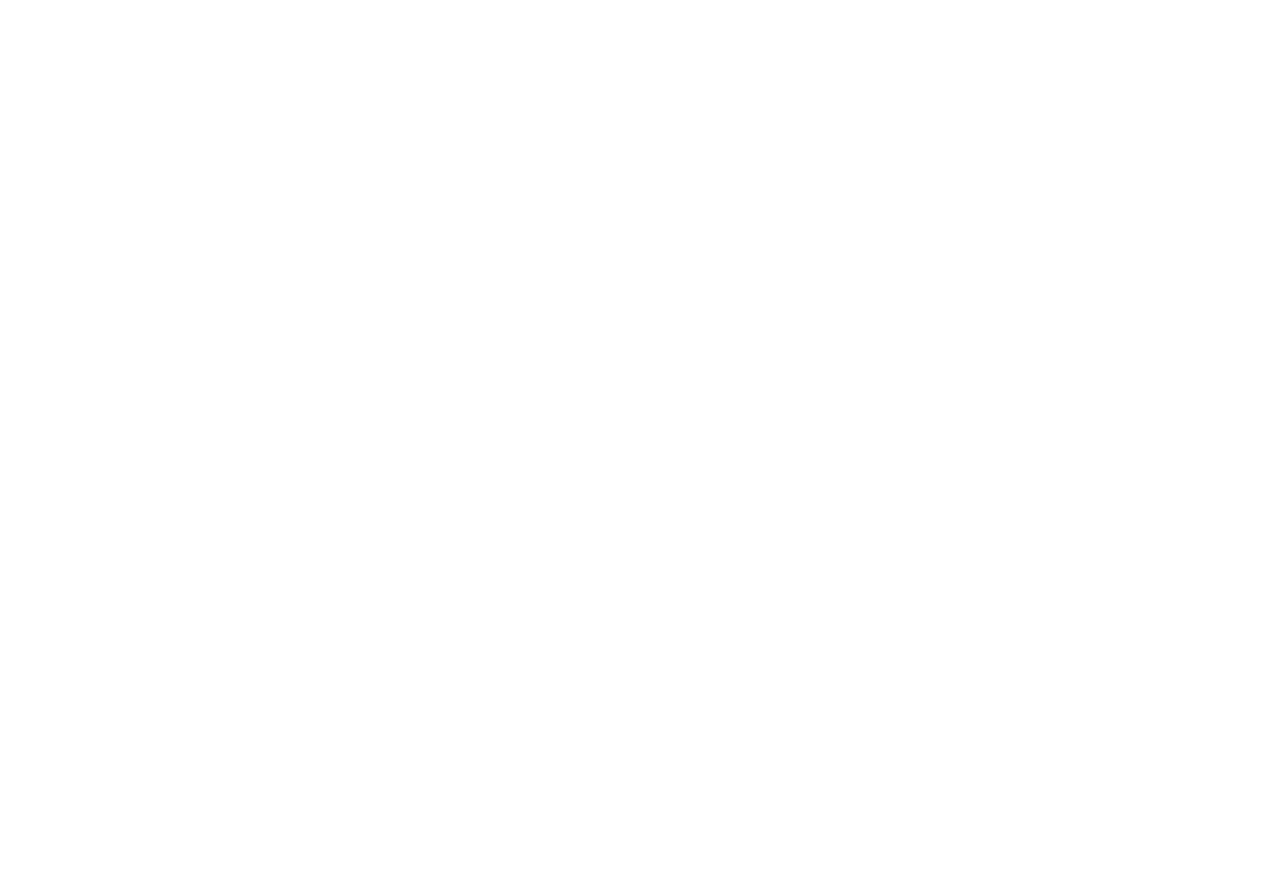
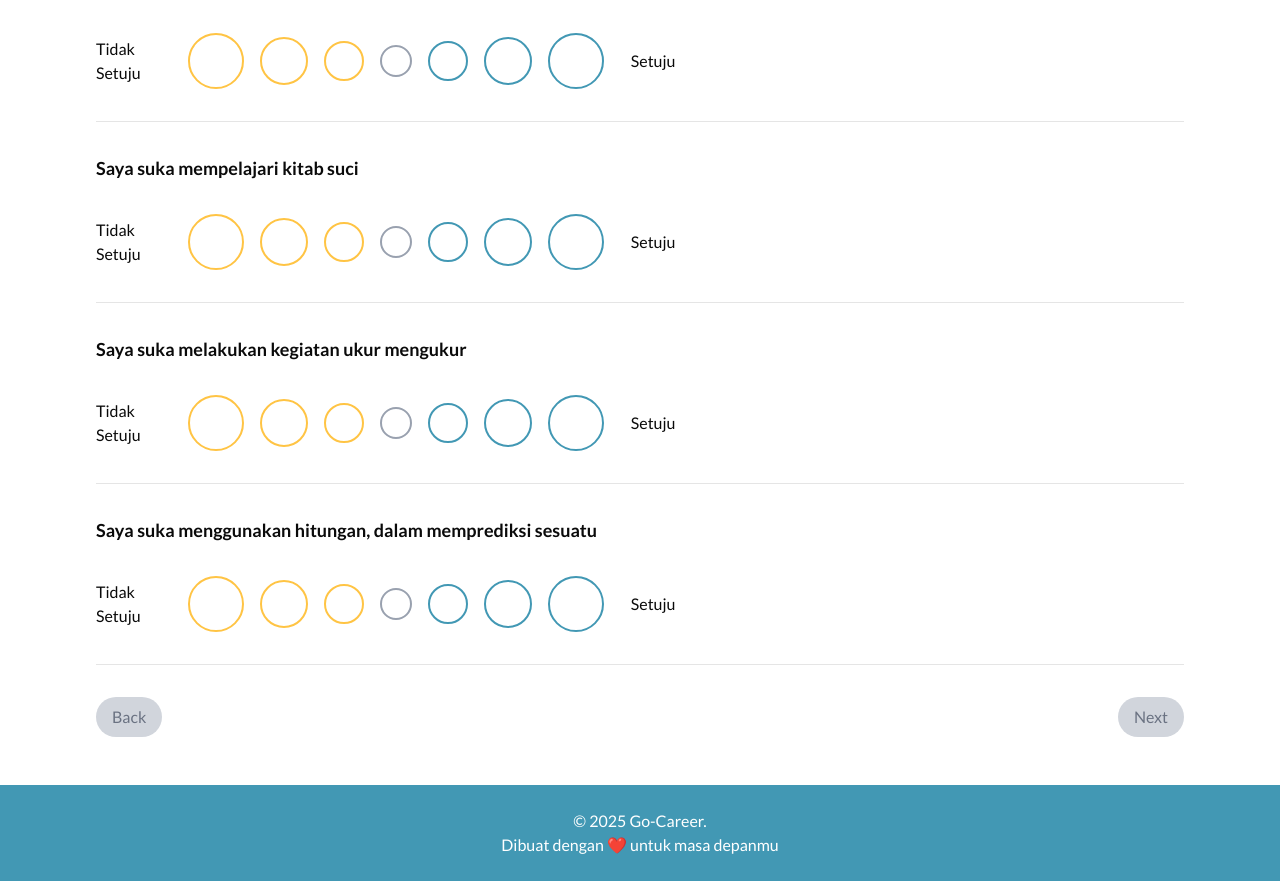
Before and after one commit to DanielRickyA/gocareer_frontend, a React (Vite) app: page /uji-coba-minat in a window 1280 px wide. Shown: the part 463-1344 px from the top of the page. Before the commit the page ends 800 px from the top, so only its background shows below. Built offline with nearby package versions, Linux system fonts and the light colour scheme.

Commit message:
Tes Minat dan perbaikan sekolah

```diff
--- a/src/page/Sekolah.tsx
+++ b/src/page/Sekolah.tsx
@@ -25,42 +25,7 @@ const sekolahList = [
       "SMAN 3 Bantul",
       "SMAN 1 Dlingo",
     ],
-    smk: [
-      {
-        nama: "SMKN 1 Bantul",
-        jurusan: [
-          "Akuntansi",
-          "Bisnis Digital",
-          "Bisnis Retail",
-          "Desain Komunikasi Visual",
-          "Layanan Perbankan Syariah",
-          "Manajemen Perkantoran",
-          "Rekayasa Perangkat Lunak",
-          "Teknik Komputer dan Jaringan",
-        ],
-      },
-      {
-        nama: "SMKN 1 Dlingo",
-        jurusan: [
-          "Desain dan Produksi Busana",
-          "Kriya Kreatif Kayu dan Rotan",
-          "Teknik Audio Video",
-        ],
-      },
-      {
-        nama: "SMKN 1 Pajangan",
-        jurusan: [
-          "Desain Pemodelan dan Informasi Bangunan",
-          "Kriya Kreatif Kayu dan Rotan",
-          "Rekayasa Perangkat Lunak",
-          "Desain Komunikasi Visual",
-          "Layanan Perbankan Syariah",
-          "Manajemen Perkantoran",
-          "Rekayasa Perangkat Lunak",
-          "Teknik Komputer dan Jaringan",
-        ],
-      },
-    ],
+    smk: ["SMKN 1 Bantul", "SMKN 1 Dlingo", "SMKN 1 Pajangan"],
   },
   {
     kabupaten: "KABUPATEN GUNUNGKIDUL",
@@ -77,40 +42,10 @@ const sekolahList = [
       "SMAN 1 Wonosari",
     ],
     smk: [
-      {
-        nama: "SMKN 1 Gedangsari",
-        jurusan: [
-          "Bisnis Digital menjadi Bisnis Retail",
-          "Teknik Elektronika Industri",
-          "Teknik Sepeda Motor",
-        ],
-      },
-      {
-        nama: "SMKN 2 Gedangsari",
-        jurusan: [
-          "Desain dan Produksi Busana",
-          "Kriya Kreatif Kayu dan Rotan",
-          "Teknik Audio Video",
-        ],
-      },
-      {
-        nama: "SMKN 1 Girisubo",
-        jurusan: [
-          "Akuntansi",
-          "Desain dan Produksi Busana",
-          "Teknik Kendaraan Ringan",
-        ],
-      },
-      {
-        nama: "SMKN 1 Ngawen",
-        jurusan: [
-          "Akuntansi",
-          "Desain Komunikasi Visual",
-          "Kuliner",
-          "Teknik Kendaraan Ringan",
-          "Teknik komputer dan Jaringan",
-        ],
-      },
+      "SMKN 1 Gedangsari",
+      "SMKN 2 Gedangsari",
+      "SMKN 1 Girisubo",
+      "SMKN 1 Ngawen",
     ],
   },
 ];
@@ -206,7 +141,7 @@ function Sekolah() {
                             <Card className="bg-[#F9FAFC] flex flex-col h-full shadow-none border-[0.3px] w-full z-20 py-2 my-2 cursor-pointer">
                               <CardContent className="flex flex-col h-full">
                                 <div className="flex justify-between items-center gap-4">
-                                  <p className=" my-2">{smk.nama}</p>
+                                  <p className=" my-2">{smk}</p>
                                 </div>
                               </CardContent>
                             </Card>
@@ -251,7 +186,7 @@ function Sekolah() {
                       {item?.smk?.map((smk) => (
                         <Card className="bg-[#F9FAFC] flex flex-col h-full shadow-none border-[0.3px] w-full z-20 py-2 my-2 ">
                           <CardContent className="flex flex-col h-full">
-                            <p className=" my-2">{smk.nama}</p>
+                            <p className=" my-2">{smk}</p>
                           </CardContent>
                         </Card>
                       ))}
--- a/src/page/TesMinat.tsx
+++ b/src/page/TesMinat.tsx
@@ -1,7 +1,54 @@
+import { Separator } from "@/components/ui/separator";
+import { useState } from "react";
+
+const tesMinatList = [
+  "Saya suka mempelajari kisah teladan tokoh agama",
+  "Saya suka mendengarkan lagulagu religi",
+  "Saya suka mempelajari kitab suci",
+  "Saya suka melakukan kegiatan ukur mengukur",
+  "Saya suka menggunakan hitungan, dalam memprediksi sesuatu",
+  "Saya menyukai grafik",
+  "Saya suka mengamati peristiwa alam",
+  "Saya suka melakukan percobaan ilmiah",
+  "Saya suka mengamati pertumbuhan tanaman",
+  "Saya suka mempelajari peta",
+  "Saya suka mempelajari budaya",
+  "Saya suka mempelajari tentang kegiatan ekonomi",
+];
+
 function TesMinat() {
+  const [page, setPage] = useState(0);
+  const perPage = 5;
+  const [answers, setAnswers] = useState<{ [key: number]: number }>({});
+
+  const startIndex = page * perPage;
+  const currentQuestions = tesMinatList.slice(startIndex, startIndex + perPage);
+
+  const totalPages = Math.ceil(tesMinatList.length / perPage);
+
+  const isAllAnswered = currentQuestions.every(
+    (_, idx) => answers[startIndex + idx] !== undefined
+  );
+
+  const handleAnswer = (questionIndex: number, value: number) => {
+    setAnswers((prev) => ({
+      ...prev,
+      [questionIndex]: value,
+    }));
+  };
+
+  const handleNext = () => {
+    if (isAllAnswered) {
+      setPage((prev) => prev + 1);
+    }
+  };
+
+  const handleBack = () => {
+    setPage((prev) => prev - 1);
+  };
   return (
     <div className="relative">
-      <div className="container mx-auto max-w-6xl 8 py-12">
+      <div className="container mx-auto max-w-6xl px-4 md:px-8 py-12 min-h-[85dvh]">
         <div className="flex gap-6 items-center justify-start">
           <img src="/icon1.png" alt="" />
           <h1 className="text-4xl md:text-5xl text-left font-bold">
@@ -12,6 +59,136 @@ function TesMinat() {
           Kenali minat belajarmu lewat tes sederhana dan akurat. Biar kamu nggak
           salah pilih jurusan!
         </p>
+        <div className="mt-8">
+          {currentQuestions.map((soal, index) => {
+            const globalIndex = startIndex + index;
+            return (
+              <>
+                <div className="mb-8" id={soal}>
+                  <p className="text-lg font-semibold">{soal}</p>
+                  <div className="flex items-center justify-start gap-8 mt-8">
+                    <div className="flex flex-col items-center">
+                      <div className="flex space-x-4 items-center">
+                        {/* Label kiri (desktop) */}
+                        <span className="hidden md:block text-sm lg:text-base">
+                          Tidak Setuju
+                        </span>
+
+                        <div className="w-full">
+                          {/* Bulatan */}
+                          <div className="flex space-x-2 md:space-x-4 items-center justify-center">
+                            {[1, 2, 3, 4, 5, 6, 7].map((num) => {
+                              const sizes = [
+                                "w-14 h-14", // 1
+                                "w-12 h-12", // 2
+                                "w-10 h-10", // 3
+                                "w-8 h-8", // 4
+                                "w-10 h-10", // 5
+                                "w-12 h-12", // 6
+                                "w-14 h-14", // 7
+                              ];
+                              const sizeClass = sizes[num - 1];
+
+                              let borderColor = "border-gray-400";
+                              let checkedColor =
+                                "peer-checked:bg-gray-400 peer-checked:border-gray-400";
+
+                              if (num < 4) {
+                                borderColor = "border-[#FFC444]";
+                                checkedColor =
+                                  "peer-checked:bg-[#FFC444] peer-checked:border-[#FFC444]";
+                              } else if (num > 4) {
+                                borderColor = "border-[#4298B4]";
+                                checkedColor =
+                                  "peer-checked:bg-[#4298B4] peer-checked:border-[#4298B4]";
+                              }
+
+                              return (
+                                <label
+                                  key={num}
+                                  className="flex flex-col items-center cursor-pointer"
+                                >
+                                  <input
+                                    type="radio"
+                                    name={`soal-${globalIndex}`}
+                                    value={num}
+                                    checked={answers[globalIndex] === num}
+                                    onChange={() =>
+                                      handleAnswer(globalIndex, num)
+                                    }
+                                    className="hidden peer"
+                                  />
+
+                                  <div
+                                    className={`rounded-full border-2 ${sizeClass} ${borderColor} ${checkedColor} transition`}
+                                  />
+                                </label>
+                              );
+                            })}
+                          </div>
+
+                          {/* Label bawah khusus untuk mobile */}
+                          <div className="flex justify-between w-full mt-2 md:hidden px-1">
+                            <span className="text-xs">Tidak Setuju</span>
+                            <span className="text-xs">Setuju</span>
+                          </div>
+                        </div>
+
+                        {/* Label kanan (desktop) */}
+                        <span className="hidden md:block text-sm lg:text-base">
+                          Setuju
+                        </span>
+                      </div>
+                    </div>
+                  </div>
+                </div>
+                <Separator className="my-8" />
+              </>
+            );
+          })}
+          {/* Navigasi */}
+          <div className="flex justify-between mt-6">
+            <button
+              onClick={handleBack}
+              disabled={page === 0}
+              className={`px-4 py-2 rounded-full ${
+                page === 0
+                  ? "bg-gray-300 text-gray-500"
+                  : "bg-gray-700 text-white"
+              }`}
+            >
+              Back
+            </button>
+
+            {page === totalPages - 1 ? (
+              // Kalau sudah halaman terakhir
+              <button
+                onClick={() => alert("Selesai! Terima kasih sudah mengisi.")}
+                disabled={!isAllAnswered}
+                className={`px-4 py-2 rounded-full ${
+                  !isAllAnswered
+                    ? "bg-gray-300 text-gray-500"
+                    : "bg-primary text-white"
+                }`}
+              >
+                Submit
+              </button>
+            ) : (
+              // Kalau belum halaman terakhir
+              <button
+                onClick={handleNext}
+                disabled={!isAllAnswered}
+                className={`px-4 py-2 rounded-full ${
+                  !isAllAnswered
+                    ? "bg-gray-300 text-gray-500"
+                    : "bg-primary text-white"
+                }`}
+              >
+                Next
+              </button>
+            )}
+          </div>
+        </div>
       </div>
     </div>
   );
```
